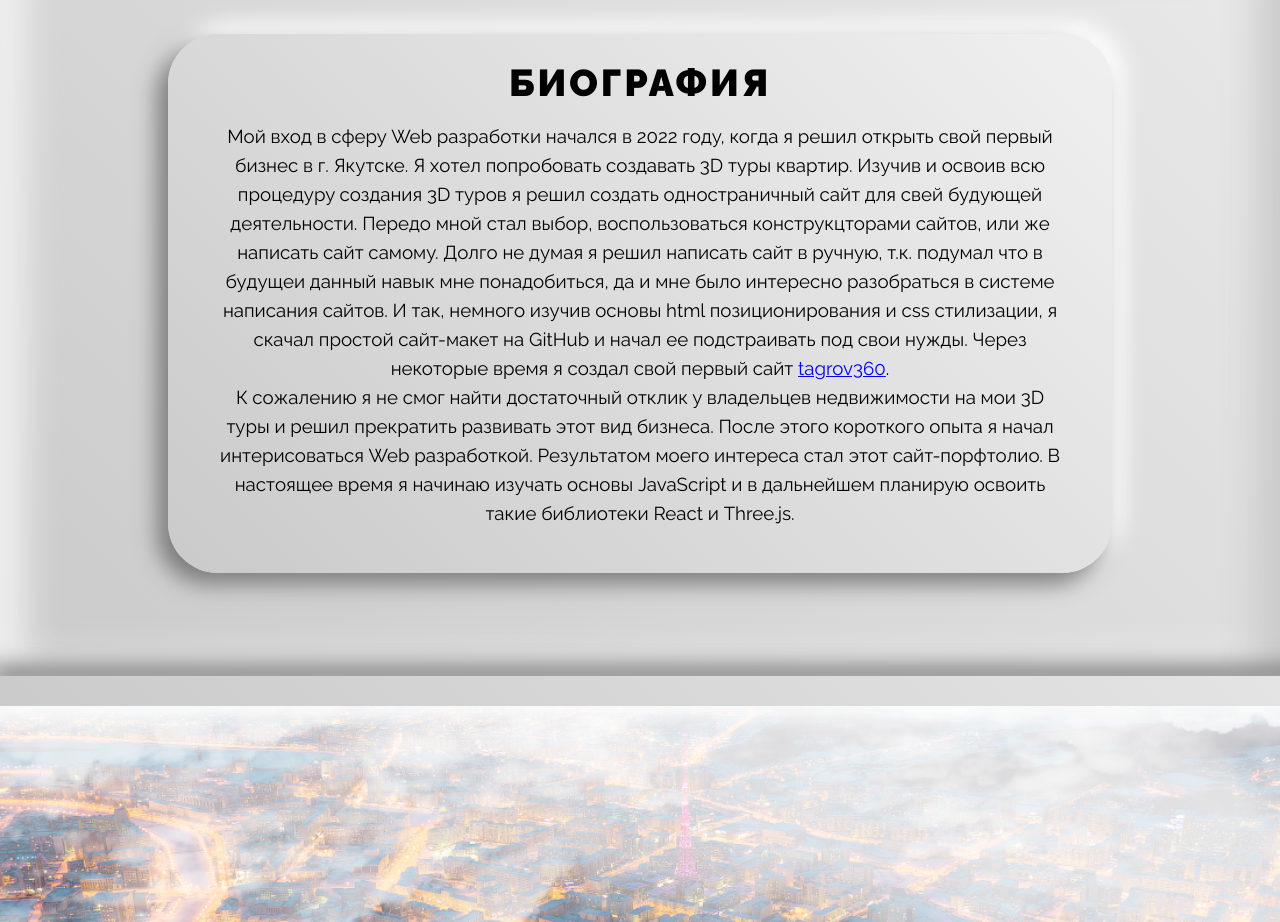
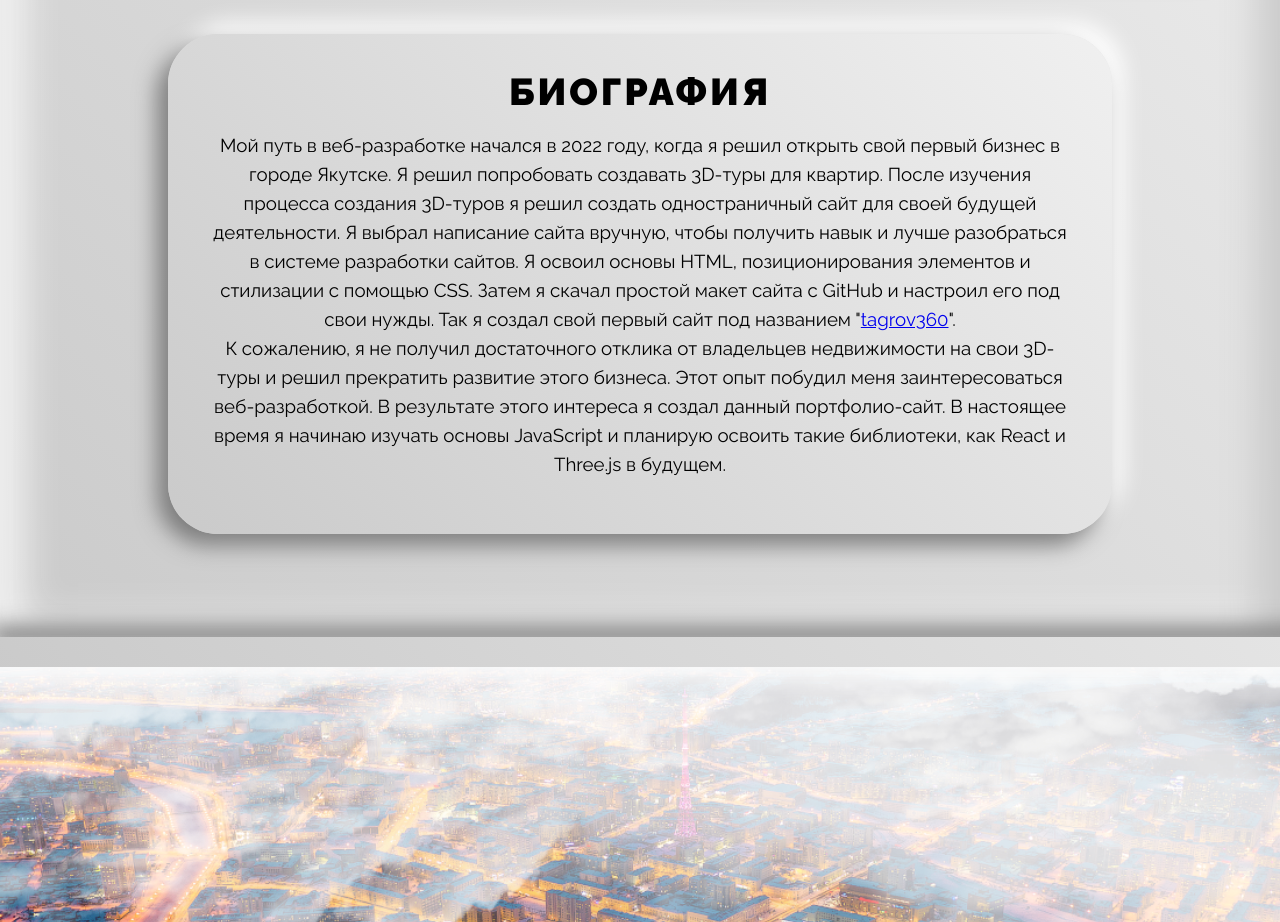
Before and after one commit to TagrovZAZI/TagrovZAZI.github.io, a plain HTML site: page index.html in a window 1280 px wide. Shown: the part 1294-2216 px from the top of the page. Drawn offline with Linux system fonts and the light colour scheme.

Commit message:
Update index.html

```diff
--- a/index.html
+++ b/index.html
@@ -51,8 +51,8 @@
 				<div class="main-article_two">
 					<div class="box main-article_biographia anim3">
 						<h2 class="main-article_header">Биография</h2>
-						<p class="main-article_paragraph">Мой вход в сферу Web разработки начался в 2022 году, когда я решил открыть свой первый бизнес в г. Якутске. Я хотел попробовать создавать 3D туры квартир. Изучив и освоив всю процедуру создания 3D туров я решил создать одностраничный сайт для свей будующей деятельности. Передо мной стал выбор, воспользоваться конструкцторами сайтов, или же написать сайт самому. Долго не думая я решил написать сайт в ручную, т.к. подумал что в будущеи данный навык мне понадобиться, да и мне было интересно разобраться в системе написания сайтов. И так, немного изучив основы html позиционирования и css стилизации, я скачал простой сайт-макет на GitHub и начал ее подстраивать под свои нужды. Через некоторые время я создал свой первый сайт <a href="https://tagrov360.rf.gd/">tagrov360</a>. <br> К сожалению я не смог найти достаточный отклик у владельцев недвижимости на мои 3D туры и решил прекратить развивать этот вид бизнеса. После этого короткого опыта я начал интерисоваться Web разработкой. Результатом моего интереса стал этот сайт-порфтолио. В настоящее время я начинаю изучать основы JavaScript и в дальнейшем планирую освоить такие библиотеки React и Three.js. </p>
-					</div>
+						<p class="main-article_paragraph">Мой путь в веб-разработке начался в 2022 году, когда я решил открыть свой первый бизнес в городе Якутске. Я решил попробовать создавать 3D-туры для квартир. После изучения процесса создания 3D-туров я решил создать одностраничный сайт для своей будущей деятельности. Я выбрал написание сайта вручную, чтобы получить навык и лучше разобраться в системе разработки сайтов. Я освоил основы HTML, позиционирования элементов и стилизации с помощью CSS. Затем я скачал простой макет сайта с GitHub и настроил его под свои нужды. Так я создал свой первый сайт под названием "<a href="https://tagrov360.rf.gd/">tagrov360</a>".<br>
+						К сожалению, я не получил достаточного отклика от владельцев недвижимости на свои 3D-туры и решил прекратить развитие этого бизнеса. Этот опыт побудил меня заинтересоваться веб-разработкой. В результате этого интереса я создал данный портфолио-сайт. В настоящее время я начинаю изучать основы JavaScript и планирую освоить такие библиотеки, как React и Three.js в будущем.</p></div>
 				</div>
 
 				<div class="main-article_border_bottom"></div>
```
